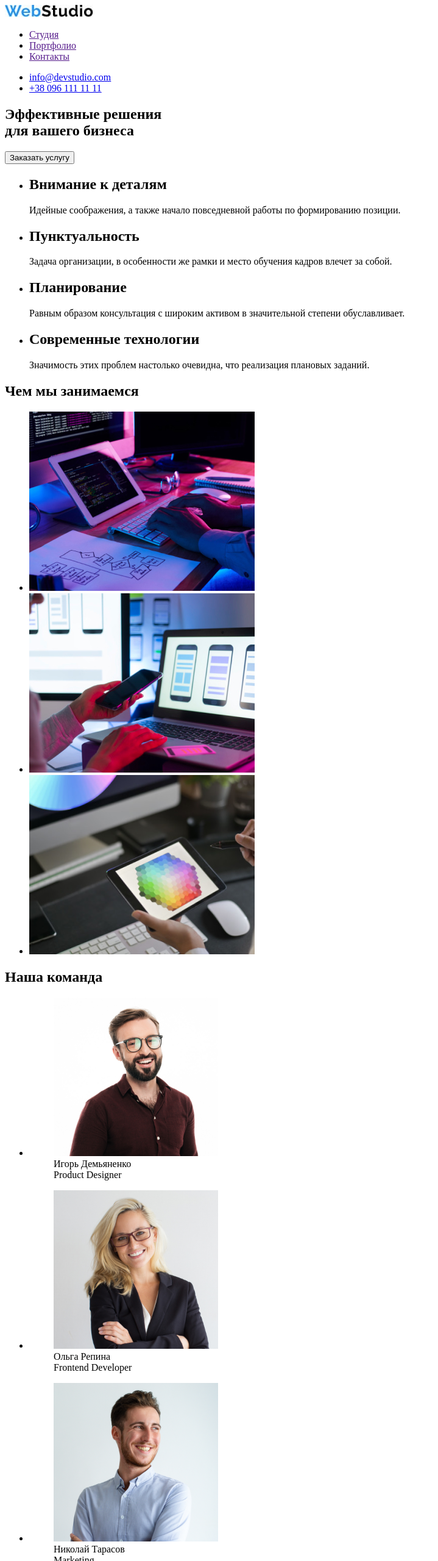
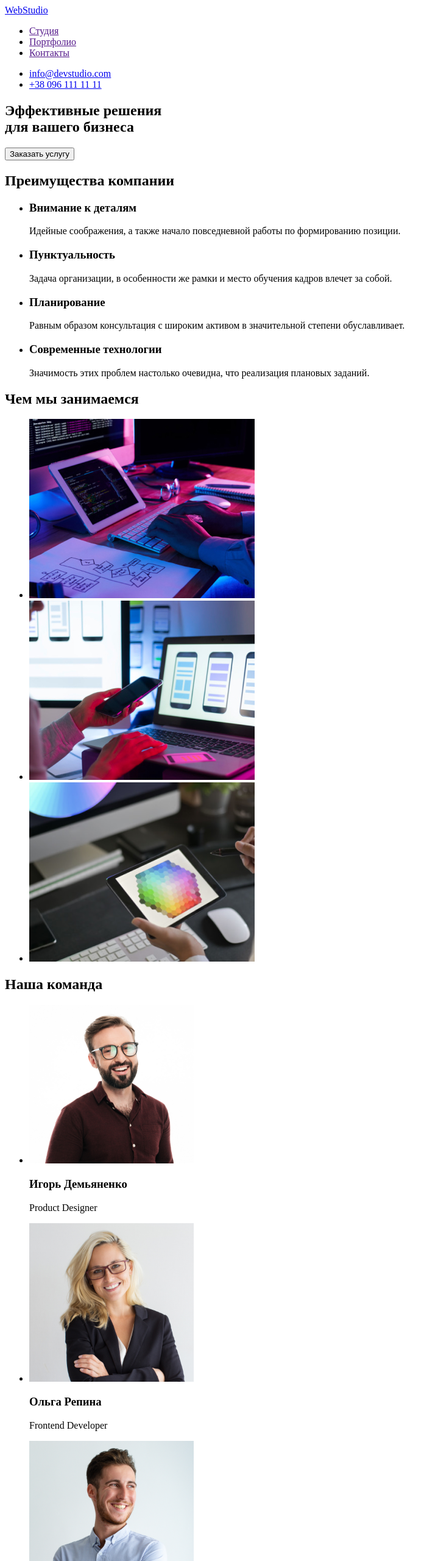
Before and after one commit to Oleksandr-Osypiuk/goit-markup-hw-01, a plain HTML site: page index.html in a window 1280 px wide. Shown: the top 2560 px of the page at 61% size, without its empty margins (0-719 px from the left). Drawn offline with Linux system fonts and the light colour scheme.

Commit message:
Исправляет разметку макета страницы домашнего задания 1

```diff
--- a/index.html
+++ b/index.html
@@ -9,11 +9,7 @@
 <body>
     <header>
         <nav>
-        <a href="/">
-            <img src="images/WebStudio.jpeg" alt="логотип сайта"
-            width="145"/>
-        </a>
-
+        <a href="./index.html">WebStudio</a>
         <ul>
             <li><a href="">Студия</a></li>
             <li><a href="">Портфолио</a></li>
@@ -33,24 +29,25 @@
     </section>
 
     <section>
+        <h2>Преимущества компании</h2>
         <ul>
             <li>
-                <h2>Внимание к деталям</h2>
+                <h3>Внимание к деталям</h3>
                 <p>Идейные соображения, а также начало повседневной работы по формированию позиции.</p>
             </li>
 
             <li>
-                <h2>Пунктуальность</h2>
+                <h3>Пунктуальность</h3>
                 <p>Задача организации, в особенности же рамки и место обучения кадров влечет за собой.</p>
             </li>
 
             <li>
-                <h2>Планирование</h2>
+                <h3>Планирование</h3>
                 <p>Равным образом консультация с широким активом в значительной степени обуславливает.</p>
             </li>
 
             <li>
-                <h2>Современные технологии</h2>
+                <h3>Современные технологии</h3>
                 <p>Значимость этих проблем настолько очевидна, что реализация плановых заданий.</p>
             </li>
         </ul>
@@ -59,13 +56,13 @@
     <section>
         <h2>Чем мы занимаемся</h2>
         <ul>
-            <li><img src="images/img-what-are-we-doing-1.jpeg" alt="программирование на интернет-планшете"
+            <li><img src="images/img-what-are-we-doing-1.jpeg" alt="разработка программ"
             width="370"/></li>
 
-            <li><img src="images/img-what-are-we-doing-2.jpeg" alt="синхронизация смартфона с ноутбуком"
+            <li><img src="images/img-what-are-we-doing-2.jpeg" alt="разработка мобильных приложений"
             width="370"/></li>
 
-            <li><img src="images/img-what-are-we-doing-3.png" alt="создание веб-дизайна на интернет-планшете"
+            <li><img src="images/img-what-are-we-doing-3.png" alt="создание веб-дизайна сайта"
             width="370"/></li>
         </ul>
     </section>
@@ -74,44 +71,38 @@
         <h2>Наша команда</h2>
         <ul>
             <li>
-                <figure>
                     <img src="images/img-product-designer.jpeg" alt="Team card 1" width="270"/>
-                    <figcaption>Игорь Демьяненко<br/>Product Designer</figcaption>
-                </figure>
+                    <h3>Игорь Демьяненко</h3>
+                    <p>Product Designer</p>
             </li>
 
             <li>
-                <figure>
                     <img src="images/img-frontend-developer.jpeg" alt="Team card 2" width="270"/>
-                    <figcaption>Ольга Репина<br/>Frontend Developer</figcaption>
-                </figure>
+                    <h3>Ольга Репина</h3>
+                    <p>Frontend Developer</p>
             </li>
 
             <li>
-                <figure>
                     <img src="images/img-marketing.jpeg" alt="Team card 3" width="270"/>
-                    <figcaption>Николай Тарасов<br/>Marketing</figcaption>
-                </figure>
+                    <h3>Николай Тарасов</h3>
+                    <p>Marketing</p>
             </li>
 
             <li>
-                <figure>
                     <img src="images/img-ui-designer.jpeg" alt="Team card 4" width="270"/>
-                    <figcaption>Михаил Ермаков<br/>UI Designer</figcaption>
-                </figure>
+                    <h3>Михаил Ермаков</h3>
+                    <p>UI Designer</p>
             </li>
         </ul>
     </section>
     </main>
     <footer>
         <p>
-            <a href="/">
-                <img src="images/WebStudio.jpeg" alt="логотип сайта" width="145"/>
-                </a>
-            </p>
+            <a href="./index.html">WebStudio</a>
+        </p>
             <address>
                 <ul>
-                    <li>г. Киев, пр-т Леси Украинки, 26</li>
+                    <li><a href="https://www.google.com/maps/place/%D0%B1%D1%83%D0%BB.+%D0%9B%D0%B5%D1%81%D0%B8+%D0%A3%D0%BA%D1%80%D0%B0%D0%B8%D0%BD%D0%BA%D0%B8,+26,+%D0%9A%D0%B8%D0%B5%D0%B2,+02000/@50.4265807,30.5361971,17z/data=!3m1!4b1!4m5!3m4!1s0x40d4cf0e033ecbe9:0x57a4dffefec77da0!8m2!3d50.4265807!4d30.5383858" target="_blank" rel="noreferrer noopener">г. Киев, пр-т Леси Украинки, 26</a></li>
                     <li><a href="mailto:info@example.com">info@example.com</a></li>
                     <li><a href="tel:+380991111111">+38 099 111 11 11</a></li>
                 </ul>
```
